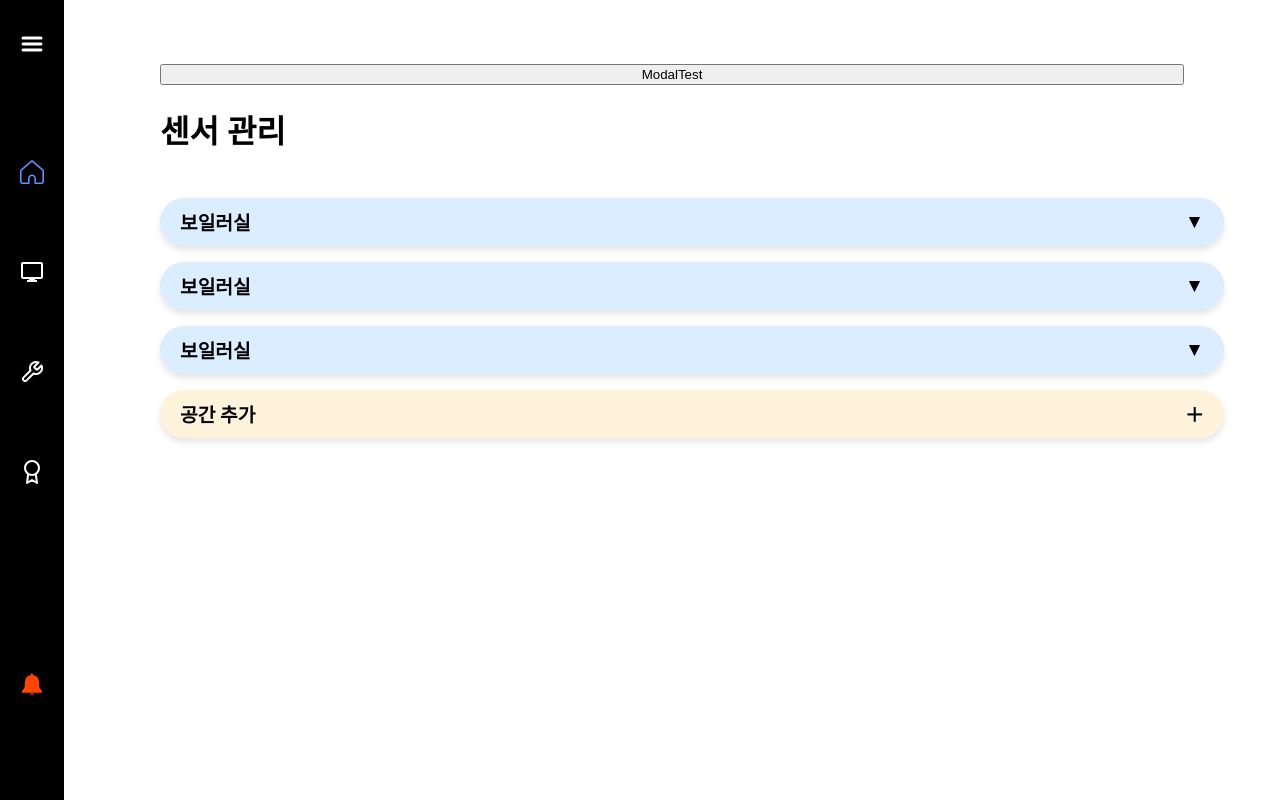
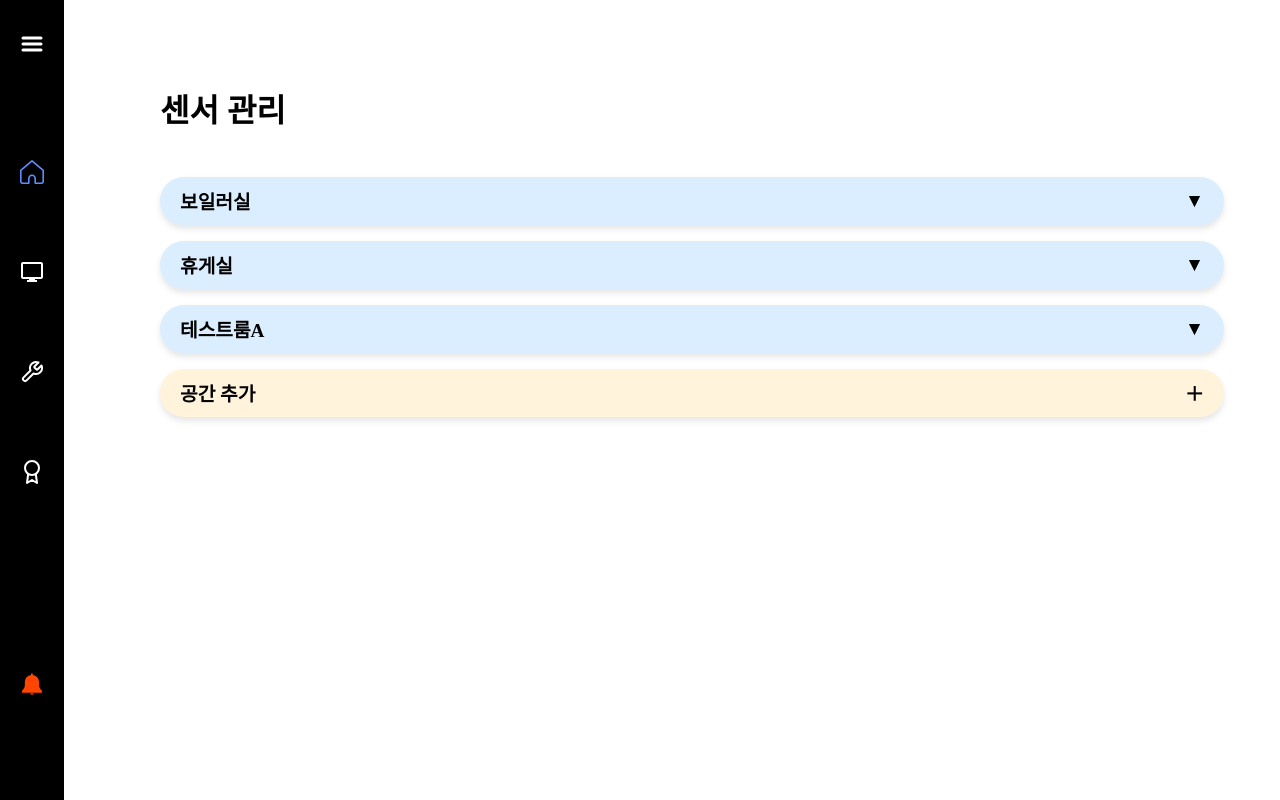
Before and after one commit to Fac2Real/FE, a React (Vite) app: page /settings in a window 1280 px wide. Built offline with nearby package versions, Linux system fonts and the light colour scheme.

Commit message:
feat | sprint0 | FRB-62 | 센서임계치 변경 기능 | 김예인
단, Axios 연결은 아직...

```diff
--- a/src/App.jsx
+++ b/src/App.jsx
@@ -4,7 +4,7 @@ import Sidebar from "./Sidebar";
 import "./styles/style2.css";
 import Settings from "./pages/Settings";
 
-export default function App2() {
+export default function App() {
   return (
     <BrowserRouter>
       <div className="main">
--- a/src/components/Modal.jsx
+++ b/src/components/Modal.jsx
@@ -1,22 +1,33 @@
+import { useState } from "react";
 import XIcon from "../assets/x_icon.svg?react";
 
-export default function Modal({ isOpen, onClose }) {
+export default function Modal({ isOpen, onClose, sensorInfo, onUpdate }) {
   if (isOpen) {
+    const { zoneName, sensorName, thres } = sensorInfo;
+    const [newThres, setNewThres] = useState(thres);
     return (
       <>
-        <div className="modal-overlay">
-          <div className="modal-box">
+        <div className="modal-overlay" onClick={onClose}>
+          <div className="modal-box" onClick={(e) => e.stopPropagation()}>
             <div onClick={onClose}>
               <XIcon width="1.5rem" height="1.5rem" />
             </div>
             <div className="modal-contents">
-              <span>[보일러실]의 [환경-온도 센서] 임계값 변경</span>
+              <span>
+                [{zoneName}]의 [{sensorName}] 임계값 변경
+              </span>
               <div className="input-flex">
-                <lable>센서 임계값</lable>
-                <input type="number"></input>
+                <span>센서 임계값</span>
+                <input
+                  type="number"
+                  value={newThres}
+                  onChange={(e) => {
+                    setNewThres(Number(e.target.value));
+                  }}
+                ></input>
               </div>
               <div className="button-flex">
-                <button>수정</button>
+                <button onClick={() => onUpdate(newThres)}>수정</button>
               </div>
             </div>
           </div>
--- a/src/components/ZoneInfoBox.jsx
+++ b/src/components/ZoneInfoBox.jsx
@@ -1,8 +1,9 @@
 import { useState } from "react";
-
-export default function ZoneInfoBox({ title }) {
+import ToolIcon from "../assets/tool_icon.svg?react";
+export default function ZoneInfoBox({ zone, modalBtn }) {
+  const { title, env_sensor = [], fac_sensor = [], master = "" } = zone;
   const [isOpen, setIsOpen] = useState(false);
-  const addZone = title === "공간 추가";
+  const addZone = zone === "공간 추가";
   return (
     <div className="box-wrapper">
       <div
@@ -10,7 +11,7 @@ export default function ZoneInfoBox({ title }) {
           addZone && "add-zone"
         }`}
       >
-        {title}
+        {addZone ? "공간 추가" : title}
         <span className="arrow" onClick={() => setIsOpen(!isOpen)}>
           {isOpen ? "▲" : addZone ? "＋" : "▼"}
         </span>
@@ -21,15 +22,38 @@ export default function ZoneInfoBox({ title }) {
           <>
             <div className="sensorlist">
               <div className="sensorlist-underbar">공간 환경 센서</div>
-              <p>공간 환경 센서가 없습니다</p>
+              {env_sensor.length === 0 && <p>공간 환경 센서가 없습니다</p>}
+              {env_sensor.length !== 0 &&
+                env_sensor.map((sen, i) => (
+                  <div className="list-text" key={i}>
+                    <div>{sen.name}</div>
+                    <span className="dash-line"></span>현재 설정값:{" "}
+                    <div>{sen.thres}</div>
+                    <span onClick={() => modalBtn(title, sen.name, sen.thres)}>
+                      <ToolIcon
+                        className="thres-setting"
+                        width="1.3rem"
+                        fill="gray"
+                        stroke="gray"
+                      />
+                    </span>
+                  </div>
+                ))}
             </div>
             <div className="sensorlist">
               <div className="sensorlist-underbar">설비 관리 센서</div>
-              <p>설비 관리 센서가 없습니다</p>
+              {fac_sensor.length === 0 && <p>설비 관리 센서가 없습니다</p>}
+              {fac_sensor.length !== 0 &&
+                fac_sensor.map((sen, i) => (
+                  <div className="list-text" key={i}>
+                    <div>{sen}</div>
+                  </div>
+                ))}
             </div>
             <div className="sensorlist">
               <div className="sensorlist-underbar">담당자</div>
-              <p>담당자가 없습니다</p>
+              {master == "" && <p>담당자가 없습니다</p>}
+              {master && <p>{master}</p>}
             </div>
           </>
         )}
--- a/src/pages/Settings.jsx
+++ b/src/pages/Settings.jsx
@@ -1,24 +1,77 @@
-import { useState } from "react";
+import { useEffect, useState } from "react";
 import Modal from "../components/Modal";
 import ZoneInfoBox from "../components/ZoneInfoBox";
 
 export default function Settings() {
-  const zone = [
-    { name: "보일러실" },
-    { name: "보일러실" },
-    { name: "보일러실" },
+  /* mock data */
+  const initialZoneList = [
+    {
+      title: "보일러실",
+      env_sensor: [
+        { name: "온도 센서", thres: 60 },
+        { name: "습도 센서", thres: 75 },
+      ],
+      fac_sensor: [],
+      master: "김00",
+    },
+    {
+      title: "휴게실",
+      env_sensor: [],
+      fac_sensor: ["진동 센서"],
+      master: "윤00",
+    },
+    { title: "테스트룸A", env_sensor: [], fac_sensor: [], master: "정00" },
   ];
 
+  const [sensorInfo, setSensorInfo] = useState();
   const [isModalOpen, setModalOpen] = useState(false);
+  const [zoneList, setZoneList] = useState([]);
+
+  useEffect(() => {
+    // axios
+    //   .get("/api/zones")
+    //   .then((res) => console.log(res))
+    //   .catch((e) => console.log(e));
+    if (zoneList.length === 0) {
+      setZoneList(initialZoneList);
+    }
+  }, []);
+
+  const handleOpenModal = (zoneName, sensorName, thres) => {
+    setSensorInfo({ zoneName, sensorName, thres });
+    setModalOpen(true);
+  };
+
+  const handleThresUpdate = (newValue) => {
+    const value = Number(newValue);
+    const li = zoneList.map((zone) => {
+      if (zone.title !== sensorInfo.zoneName) return zone;
+      return {
+        ...zone,
+        env_sensor: zone.env_sensor.map((sen) => {
+          if (sen.name !== sensorInfo.sensorName) return sen;
+          return { ...sen, thres: value };
+        }),
+      };
+    });
+    console.log(li);
+    setZoneList(li);
+    setModalOpen(false);
+  };
+
   return (
     <>
-      <button onClick={() => setModalOpen(true)}>ModalTest</button>
-      <Modal isOpen={isModalOpen} onClose={() => setModalOpen(false)} />
+      <Modal
+        isOpen={isModalOpen}
+        onClose={() => setModalOpen(false)}
+        sensorInfo={sensorInfo}
+        onUpdate={handleThresUpdate}
+      />
       <h1>센서 관리</h1>
-      {zone.map((z, i) => (
-        <ZoneInfoBox title={z.name} key={i} />
+      {zoneList.map((z, i) => (
+        <ZoneInfoBox zone={z} key={z.title} modalBtn={handleOpenModal} />
       ))}
-      <ZoneInfoBox title="공간 추가" />
+      <ZoneInfoBox zone="공간 추가" />
     </>
   );
 }
--- a/src/styles/style2.css
+++ b/src/styles/style2.css
@@ -272,6 +272,7 @@ p.sidebar-open {
   flex-direction: row;
   margin-top: 1rem;
   justify-content: center;
+  margin-left: 2rem;
 }
 
 .input-flex label {
@@ -318,6 +319,34 @@ p.sidebar-open {
   justify-content: flex-end;
 }
 
+.list-text {
+  margin: 1rem 0.5rem 1rem 0;
+  display: flex;
+  flex-direction: row;
+  justify-content: space-between;
+}
+
+.dash-line {
+  flex-grow: 1;
+  margin: auto 6px;
+  transform: translateY(2px);
+  border-top: 1px dashed black;
+}
+
+.thres-setting {
+  cursor: pointer;
+  margin-left: 0.2rem;
+  transition: transform 0.2s;
+}
+
+.thres-setting:hover {
+  transform: scale(1.1);
+}
+
+.thres-setting:active {
+  transform: scale(1.3);
+}
+
 /* Modal 설정 */
 .modal-overlay {
   width: 100vw;
@@ -335,7 +364,7 @@ p.sidebar-open {
 .modal-box {
   background-color: var(--c1);
   border-radius: 2rem;
-  width: 50vw;
+  width: 40vw;
   height: auto;
   min-height: 30vh;
   display: flex;
```
Also changed, not shown: src/dummy/SensorList.jsx (renamed from src/pages/SensorList.jsx, +4 -4 lines), src/dummy/SensorSettings.jsx (renamed from src/pages/SensorSettings.jsx).
